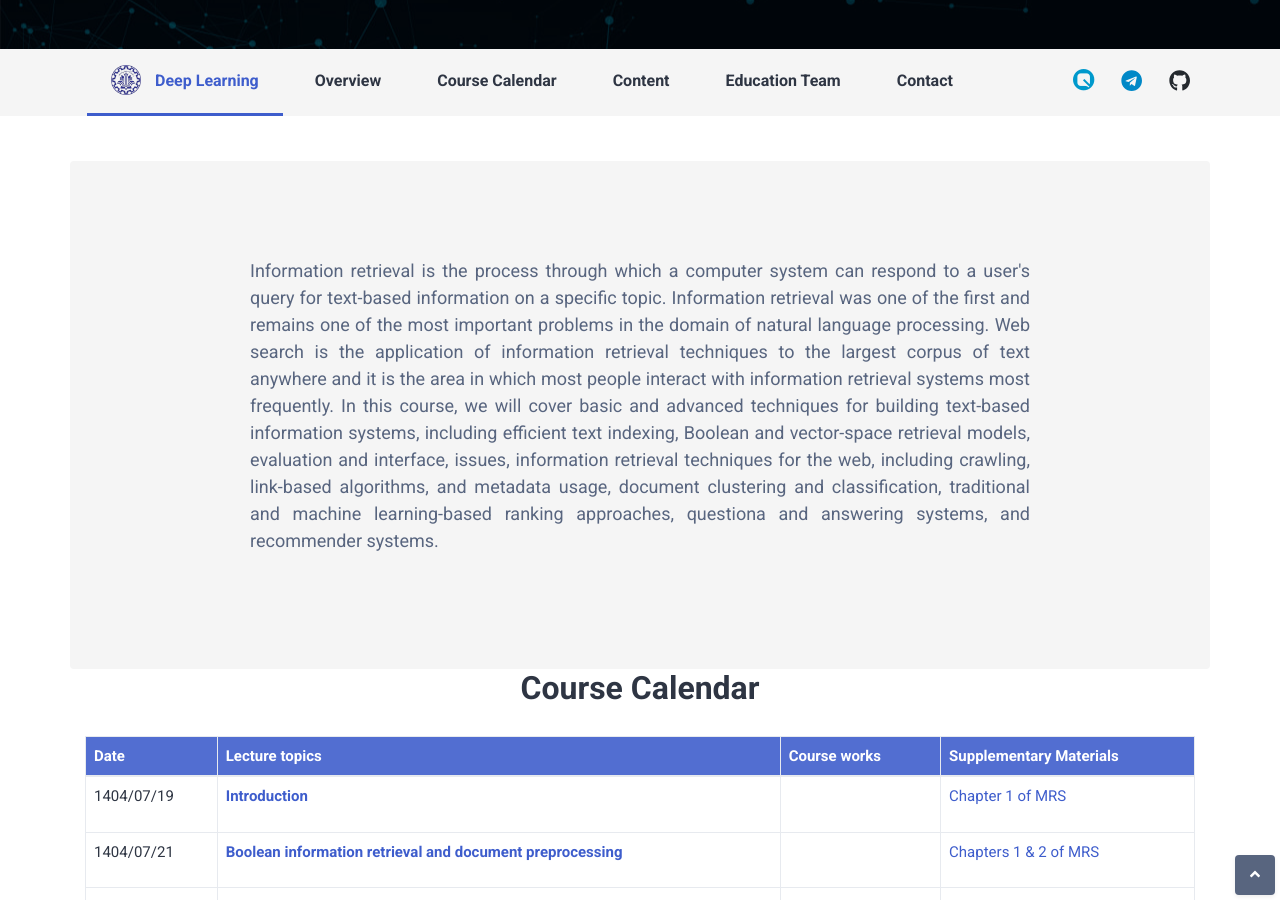
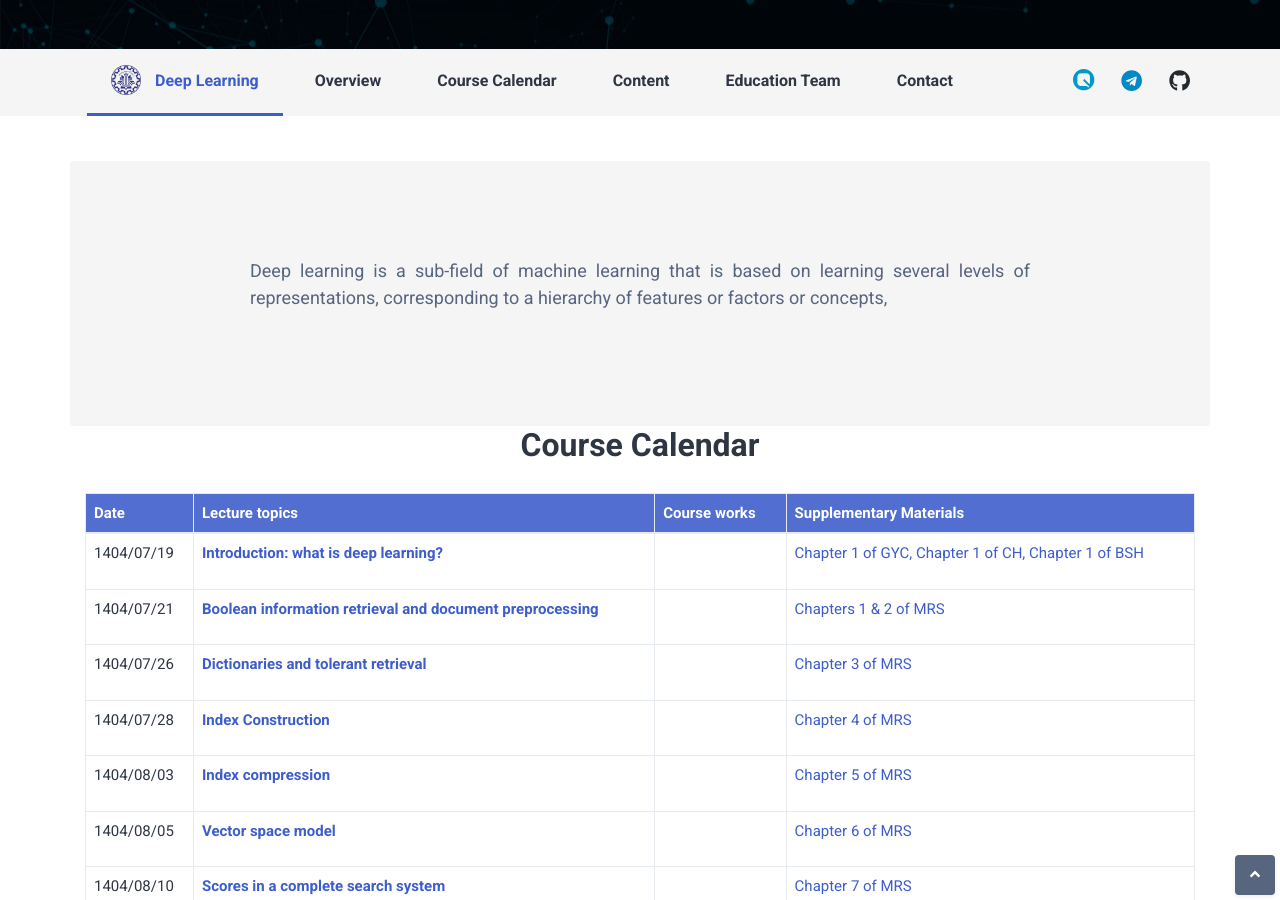
Before and after one commit to SUT-DeepLearning-Fall2025/SUT-DeepLearning-Fall2025.github.io, a Jekyll site: the page built from index.html, in a window 1280 px wide and 900 px high, scrolled down 266 px. Built offline with Jekyll 4.4.1, drawn with Linux system fonts in a browser that asks for light colours; some web fonts are replaced; comment, search, counter and statistics services are not loaded; some of the changed text lies outside the part shown.

Commit message:
second commit

```diff
--- a/_data/calendar.yml
+++ b/_data/calendar.yml
@@ -1,12 +1,12 @@
 - date:
     - 1404/07/19
   subjects:
-    - title: "**Introduction**"
-      link: "https://sharif.edu/~beigy/courses/14032/40324/Lect-1.pdf"
+    - title: "**Introduction: what is deep learning?**"
+      link: "https://sharif.edu/~beigy/courses/14031/40719/Lect-1.pdf"
   assignment: []
   sections:
-    - title: "Chapter 1 of MRS"
-      link: "https://nlp.stanford.edu/IR-book/pdf/01bool.pdf"
+    - title: "Chapter 1 of GYC, Chapter 1 of CH, Chapter 1 of BSH"
+      link: ""
   color: ""
 
 - date:
--- a/_data/overview.yml
+++ b/_data/overview.yml
@@ -1,2 +1,2 @@
 title:
-content: "Information retrieval is the process through which a computer system can respond to a user's query for text-based information on a specific topic. Information retrieval was one of the first and remains one of the most important problems in the domain of natural language processing. Web search is the application of information retrieval techniques to the largest corpus of text anywhere and it is the area in which most people interact with information retrieval systems most frequently. In this course, we will cover basic and advanced techniques for building text-based information systems, including efficient text indexing, Boolean and vector-space retrieval models, evaluation and interface, issues, information retrieval techniques for the web, including crawling, link-based algorithms, and metadata usage, document clustering and classification, traditional and machine learning-based ranking approaches, questiona and answering systems, and recommender systems."
+content: "Deep learning is a sub-field of machine learning that is based on learning several levels of representations, corresponding to a hierarchy of features or factors or concepts,"
```
Also changed, not shown: _data/other_TAs.yml (+14 -0 lines).
